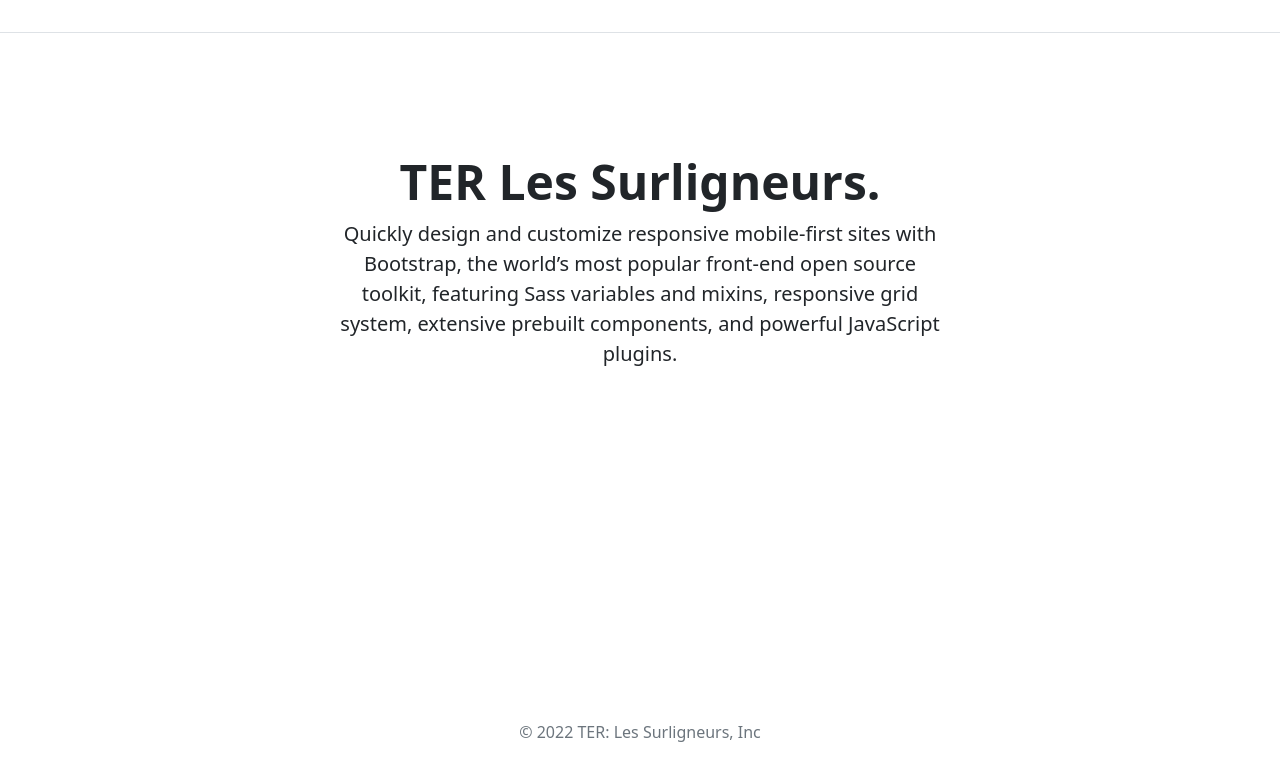
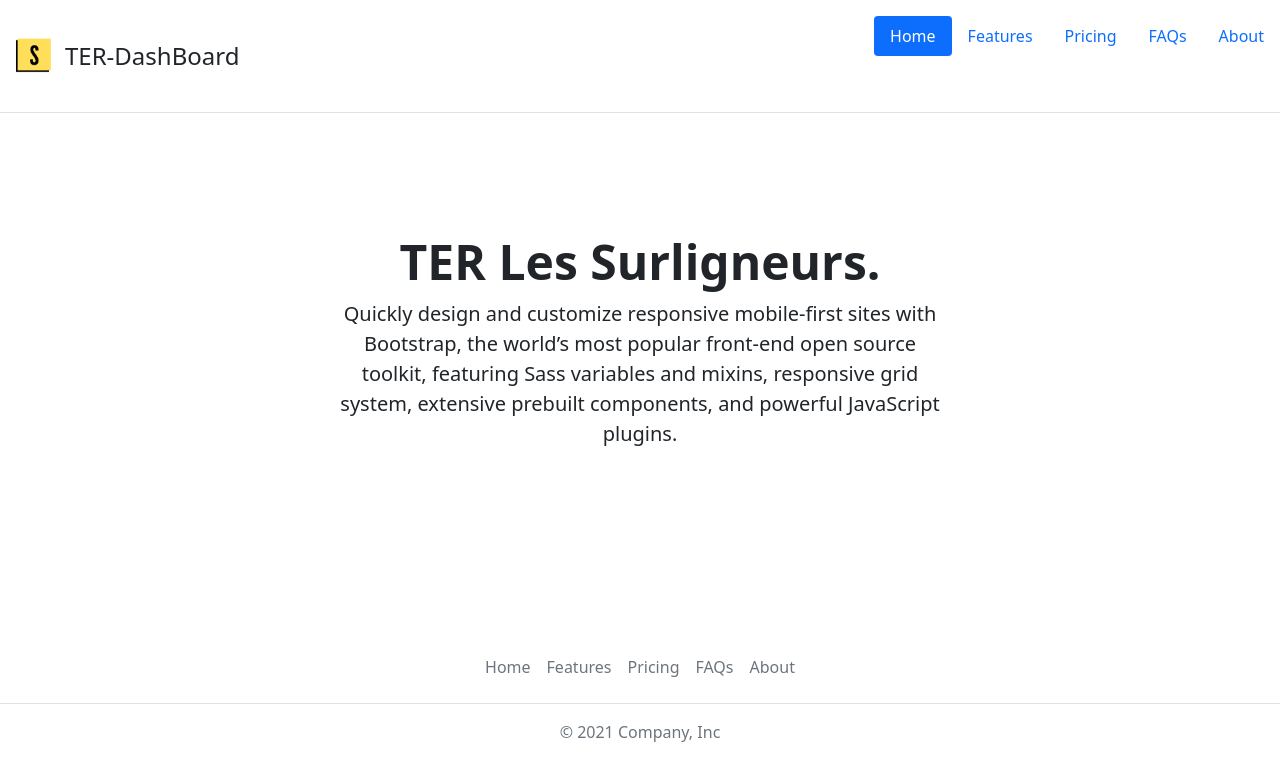
Before and after one commit to theophiIe/TER-dashboard, a Node server app: page /home in a window 1280 px wide. Shown: the top 781 px of the page. Run offline with Node 20, Linux system fonts and the light colour scheme.

Commit message:
[add] : ajout première version du design

```diff
--- a/views/templates/footer.ejs
+++ b/views/templates/footer.ejs
@@ -1,3 +1,10 @@
 <footer class="mt-auto py-3 my-4">
-    <p class="text-center text-muted">© 2022 TER: Les Surligneurs, Inc</p>
+    <ul class="nav justify-content-center border-bottom pb-3 mb-3">
+        <li class="nav-item"><a href="#" class="nav-link px-2 text-muted">Home</a></li>
+        <li class="nav-item"><a href="#" class="nav-link px-2 text-muted">Features</a></li>
+        <li class="nav-item"><a href="#" class="nav-link px-2 text-muted">Pricing</a></li>
+        <li class="nav-item"><a href="#" class="nav-link px-2 text-muted">FAQs</a></li>
+        <li class="nav-item"><a href="#" class="nav-link px-2 text-muted">About</a></li>
+    </ul>
+    <p class="text-center text-muted">© 2021 Company, Inc</p>
 </footer>
--- a/views/templates/header.ejs
+++ b/views/templates/header.ejs
@@ -1,3 +1,14 @@
 <header class="d-flex flex-wrap justify-content-center py-3 mb-4 border-bottom">
+        <a href="/" class="d-flex align-items-center mb-3 mb-md-0 me-md-auto text-dark text-decoration-none">
+            <img class="fs-4" src="/public/images/S.png" alt="" width="65" height="80">
+            <span class="fs-4">TER-DashBoard</span>
+        </a>
 
+        <ul class="nav nav-pills">
+            <li class="nav-item"><a href="#" class="nav-link active" aria-current="page">Home</a></li>
+            <li class="nav-item"><a href="#" class="nav-link">Features</a></li>
+            <li class="nav-item"><a href="#" class="nav-link">Pricing</a></li>
+            <li class="nav-item"><a href="#" class="nav-link">FAQs</a></li>
+            <li class="nav-item"><a href="#" class="nav-link">About</a></li>
+        </ul>
 </header>
```
